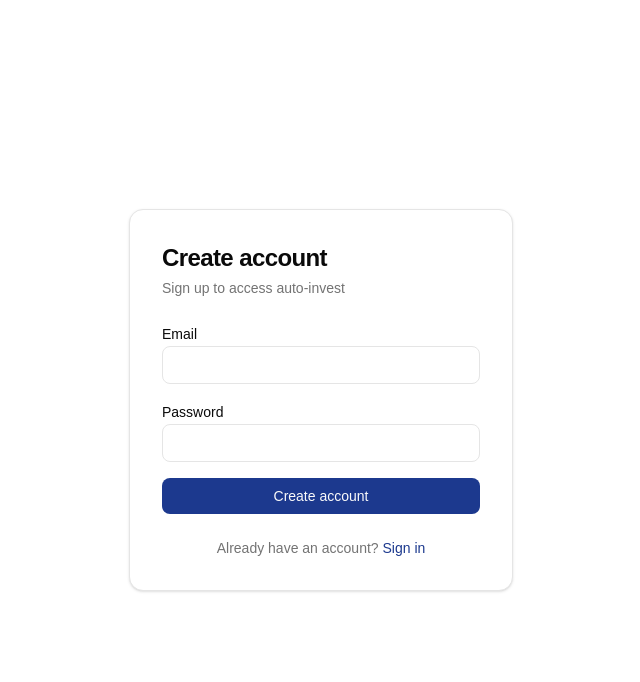
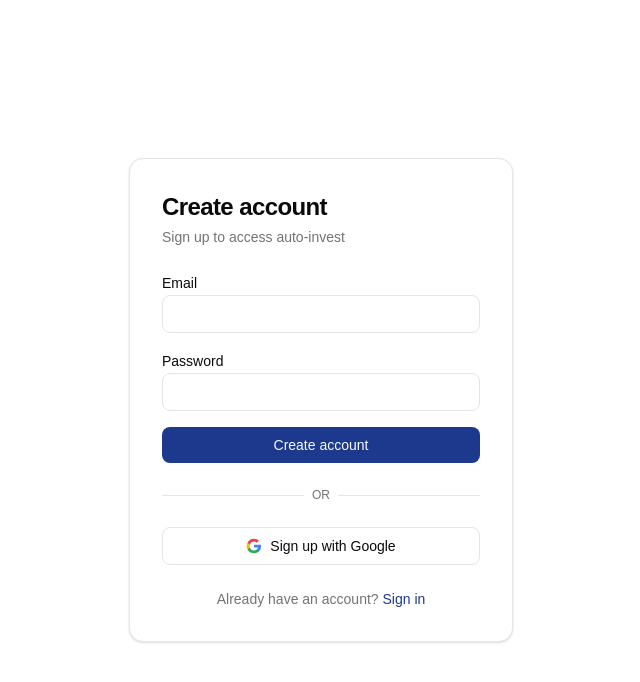
Before and after one commit to Michal-Forman/auto-invest, a React (Vite) app in the folder web/: page /signup in a window 1280 px wide. Shown: the top 682 px of the page, without its empty margins (319-959 px from the left). Built offline with nearby package versions, Linux system fonts and the light colour scheme; no server answers.

Commit message:
email only sign up works

```diff
--- a/web/src/pages/Signup.tsx
+++ b/web/src/pages/Signup.tsx
@@ -8,6 +8,15 @@
   const [error, setError] = useState<string | null>(null);
   const [loading, setLoading] = useState(false);
   const [confirmed, setConfirmed] = useState(false);
+
+  const handleGoogleSignIn = async () => {
+    setError(null);
+    const { error } = await supabase.auth.signInWithOAuth({
+      provider: "google",
+      options: { redirectTo: window.location.origin },
+    });
+    if (error) setError(error.message);
+  };
 
   const handleSubmit = async (e: React.FormEvent) => {
     e.preventDefault();
@@ -95,6 +104,29 @@
           </button>
         </form>
 
+        <div className="relative">
+          <div className="absolute inset-0 flex items-center">
+            <span className="w-full border-t" />
+          </div>
+          <div className="relative flex justify-center text-xs uppercase">
+            <span className="bg-card px-2 text-muted-foreground">or</span>
+          </div>
+        </div>
+
+        <button
+          type="button"
+          onClick={handleGoogleSignIn}
+          className="w-full rounded-md border bg-background px-4 py-2 text-sm font-medium hover:bg-muted flex items-center justify-center gap-2"
+        >
+          <svg viewBox="0 0 24 24" className="w-4 h-4" aria-hidden="true">
+            <path fill="#4285F4" d="M22.56 12.25c0-.78-.07-1.53-.2-2.25H12v4.26h5.92c-.26 1.37-1.04 2.53-2.21 3.31v2.77h3.57c2.08-1.92 3.28-4.74 3.28-8.09z"/>
+            <path fill="#34A853" d="M12 23c2.97 0 5.46-.98 7.28-2.66l-3.57-2.77c-.98.66-2.23 1.06-3.71 1.06-2.86 0-5.29-1.93-6.16-4.53H2.18v2.84C3.99 20.53 7.7 23 12 23z"/>
+            <path fill="#FBBC05" d="M5.84 14.09c-.22-.66-.35-1.36-.35-2.09s.13-1.43.35-2.09V7.07H2.18C1.43 8.55 1 10.22 1 12s.43 3.45 1.18 4.93l3.66-2.84z"/>
+            <path fill="#EA4335" d="M12 5.38c1.62 0 3.06.56 4.21 1.64l3.15-3.15C17.45 2.09 14.97 1 12 1 7.7 1 3.99 3.47 2.18 7.07l3.66 2.84c.87-2.6 3.3-4.53 6.16-4.53z"/>
+          </svg>
+          Sign up with Google
+        </button>
+
         <p className="text-center text-sm text-muted-foreground">
           Already have an account?{" "}
           <Link to="/login" className="text-primary hover:underline">
```
